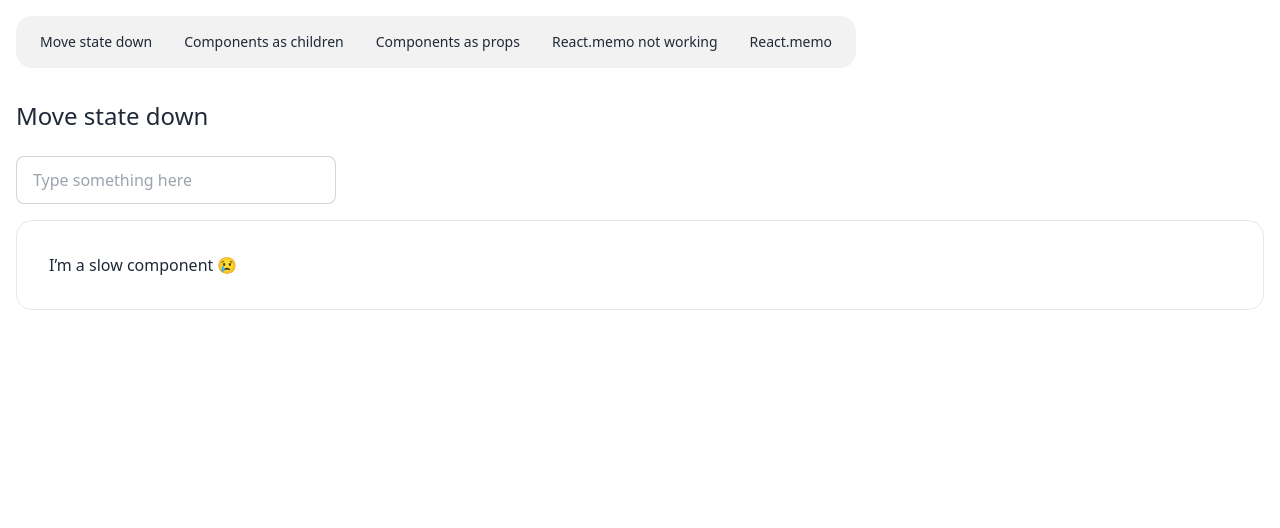
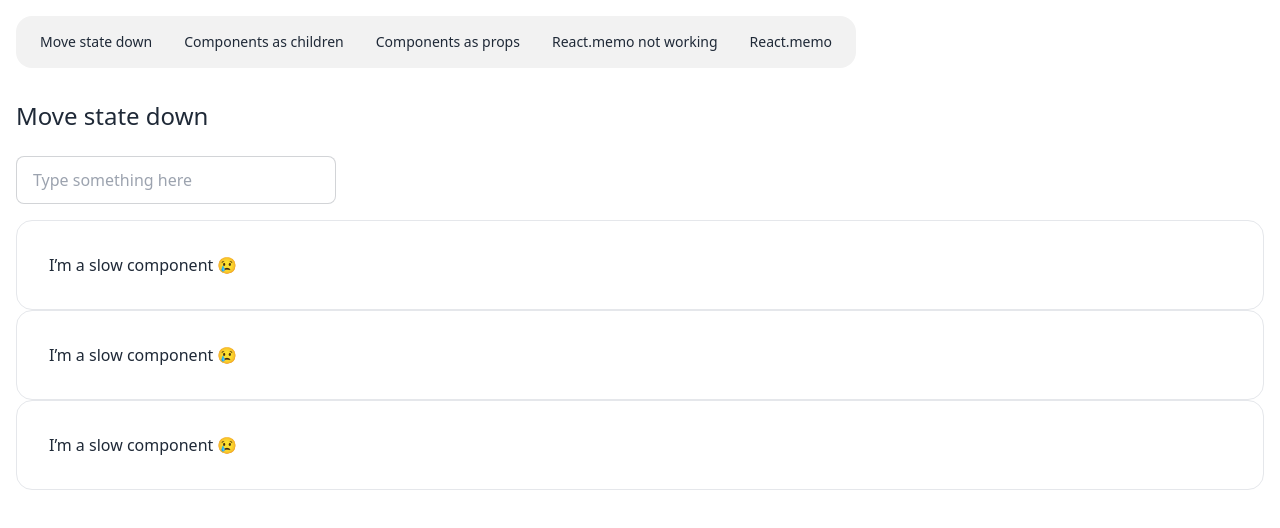
Before and after one commit to jankalfus/react-performance, a React (Vite) app: page /move-state-down in a window 1280 px wide. Shown: the top 528 px of the page. Built offline with nearby package versions, Linux system fonts and the light colour scheme.

Commit message:
Make issue more obvious in MoveStateDown

```diff
--- a/src/move-state-down/MoveStateDown.tsx
+++ b/src/move-state-down/MoveStateDown.tsx
@@ -15,6 +15,8 @@ export const MoveStateDown = () => {
         }}
       />
       <SlowComponent />
+      <SlowComponent />
+      <SlowComponent />
     </>
   );
 };
```
